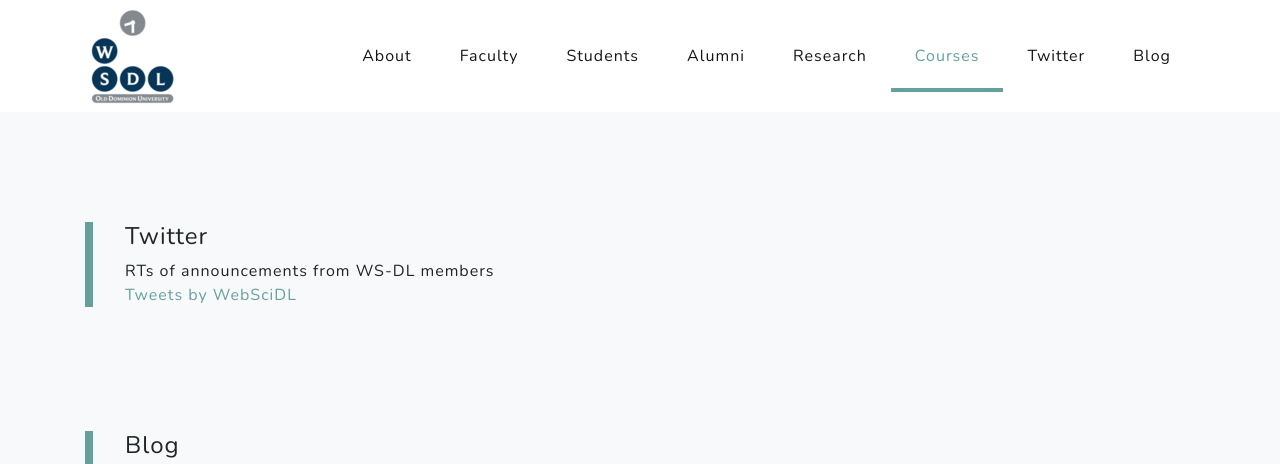
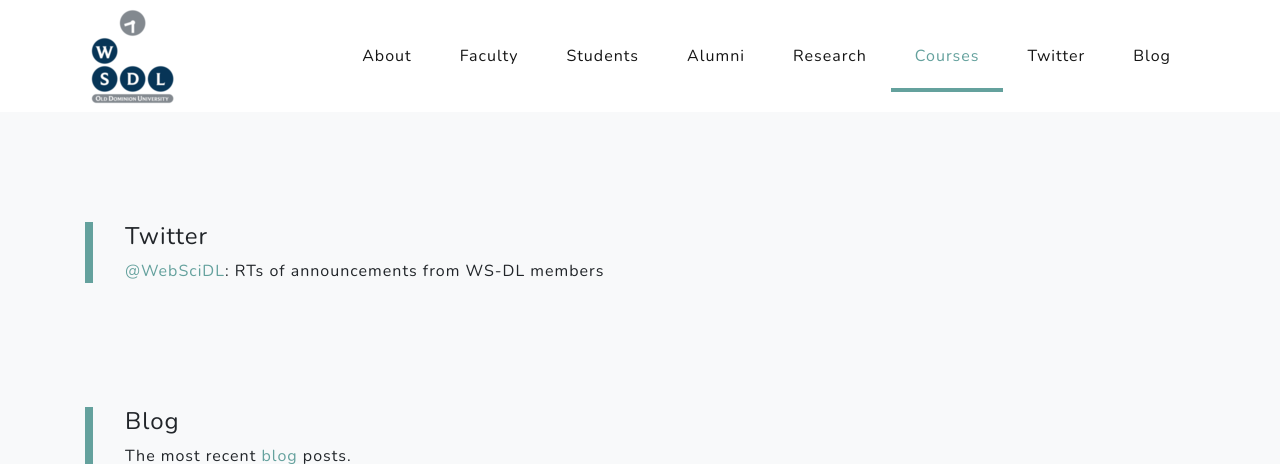
Before and after one commit to oduwsdl/oduwsdl.github.io, a Jekyll site: the page built from index.html, in a window 1280 px wide and 900 px high, scrolled down 14301 px, cut to the strip 0-464 px from the top of the window. Built offline with Jekyll 4.4.1, drawn with Linux system fonts in a browser that asks for light colours; nearby versions of some CDN libraries; comment, search, counter and statistics services are not loaded; part of the change alters nothing that is shown.

```diff
--- a/index.html
+++ b/index.html
@@ -186,11 +186,11 @@ vis papers.</li>
           <div class="featured-text text-lg-left">
            <h4>Twitter</h4>
 
-            RTs of announcements from WS-DL members
+            <a href="https://twitter.com/WebSciDL">@WebSciDL</a>: RTs of announcements from WS-DL members
             <p>
-
+<!-- timeline embeds no longer work :-(
 <a class="twitter-timeline" data-width="1200" data-height="500" data-theme="light" href="https://twitter.com/WebSciDL?ref_src=twsrc%5Etfw">Tweets by WebSciDL</a> <script async src="https://platform.twitter.com/widgets.js" charset="utf-8"></script>
-
+-->
           </div>
         </div>
       </div>
```
